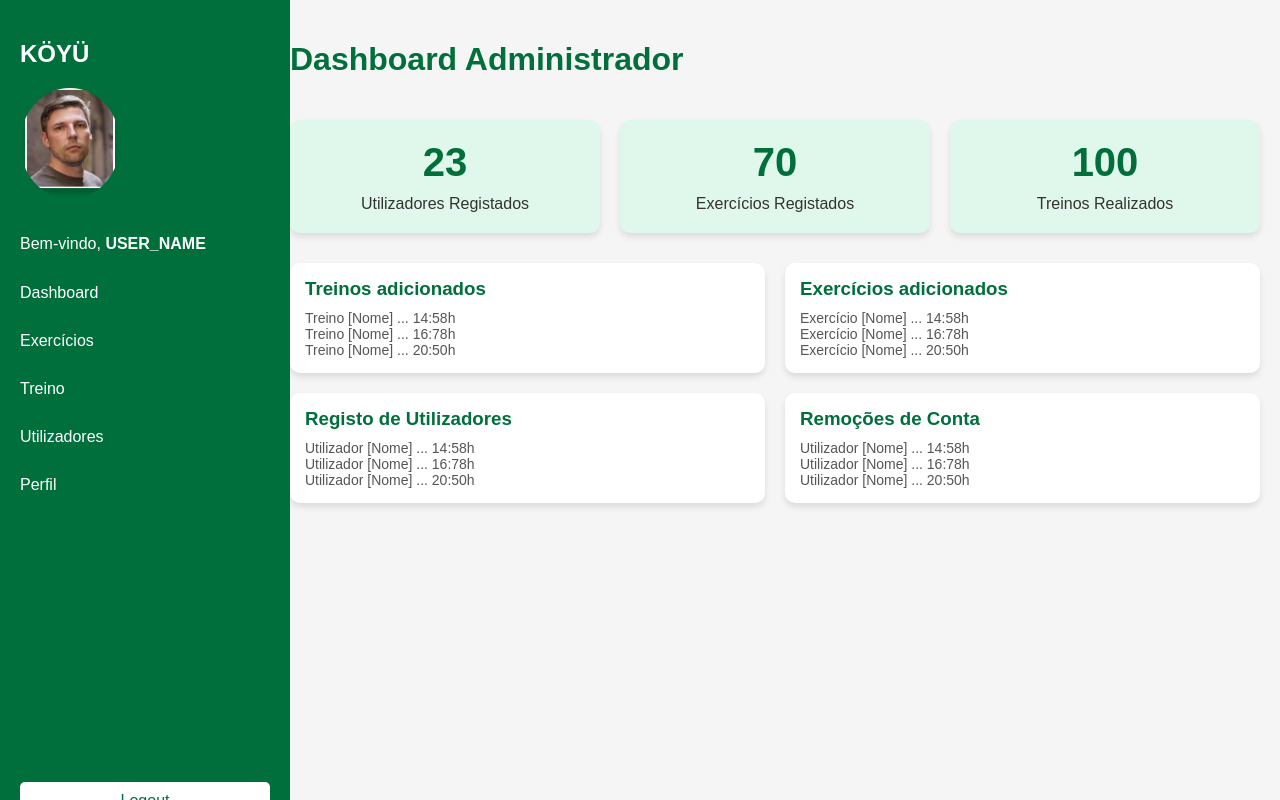
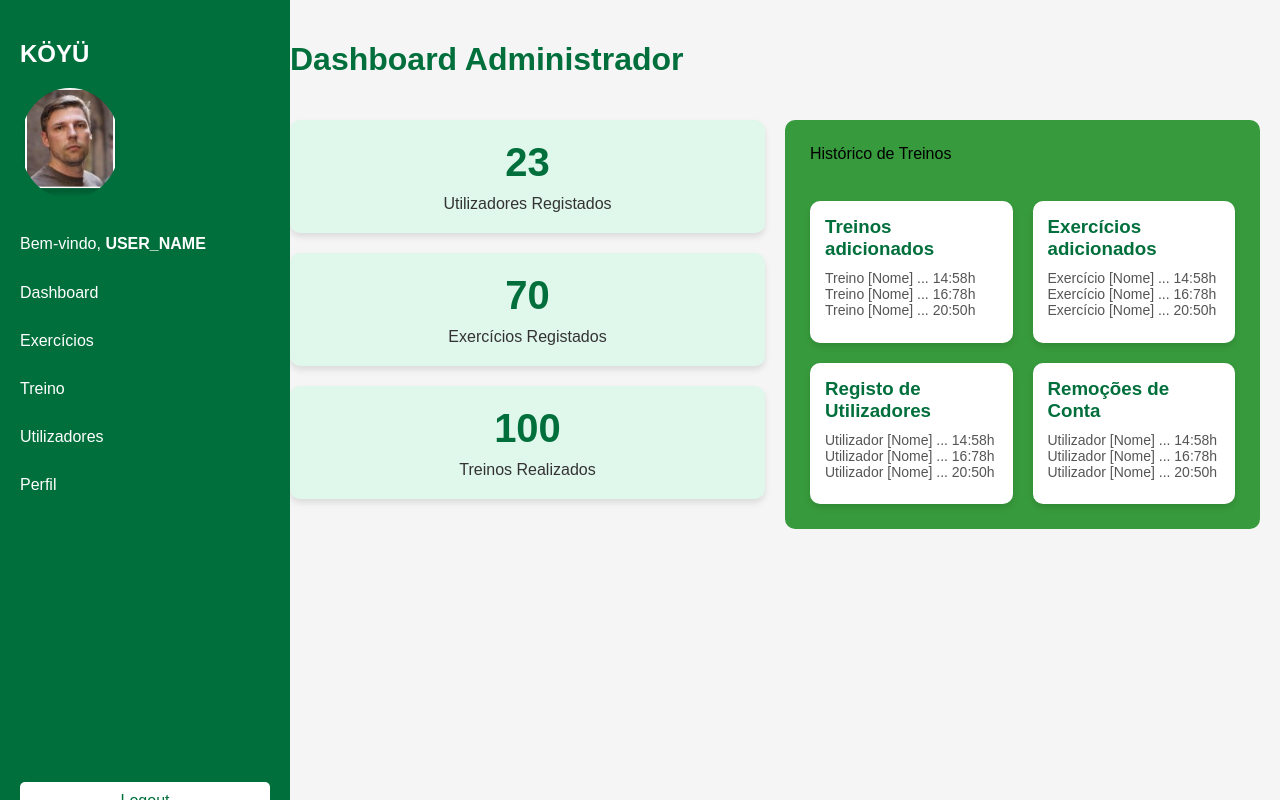
Before and after one commit to ggoncalves17/Projeto_Koyu, a Django app: page /dashboard in a window 1280 px wide. Run offline with Django 5.2, Linux system fonts and the light colour scheme.

Commit message:
Dashboard HTML & CSS

```diff
--- a/ProjetoKoyu_App/static/css/dashboard.css
+++ b/ProjetoKoyu_App/static/css/dashboard.css
@@ -70,6 +70,7 @@
     display: flex;
     gap: 20px;
     margin-bottom: 30px;
+    flex-direction: column;
 }
 
 .card {
@@ -94,8 +95,10 @@
 
 .history {
     display: grid;
-    grid-template-columns: repeat(2, 1fr);
     gap: 20px;
+    padding: 25px;
+    background-color: rgba(55, 154, 60, 1);
+    border-radius: 10px;
 }
 
 .history-card {
@@ -121,3 +124,24 @@
     color: #555;
     margin-bottom: 5px;
 }
+
+.grid-container {
+    display: grid;
+    grid-template-columns: 1fr 1fr;
+    grid-gap: 20px;
+}
+
+.historico_alteracoes {
+    left: 132px;
+    top: 44px;
+    position: middle;
+    overflow: visible;
+    width: 518px;
+    white-space: nowrap;
+    text-align: left;
+    font-family: Segoe UI;
+    font-style: normal;
+    font-weight: normal;
+    font-size: 45px;
+    color: rgba(255, 255, 255, 1);
+}
--- a/ProjetoKoyu_App/templates/projeto_koyu/dashboard.html
+++ b/ProjetoKoyu_App/templates/projeto_koyu/dashboard.html
@@ -26,8 +26,9 @@
         <div class="dashboard-header">
             <h1>Dashboard Administrador</h1>
         </div>
+		<div class="grid-container">
+        	<div class="cards">
 
-        <div class="cards">
             	<div class="card">
             	    <h2>23</h2>
                 	<p>Utilizadores Registados</p>
@@ -43,6 +44,11 @@
 			</div>
 
 			<div class="history">
+
+				<div class id = historico_alteracoes>
+					<span>Histórico de Treinos</span>
+				</div>
+				<div class="grid-container">
 					<div class="history-card">
 						<h3>Treinos adicionados</h3>
 						<ul>
@@ -77,5 +83,7 @@
 					</div>
 				</div>
 			</div>
+		</div>
+    </div>
 </body>
 </html>
```
Lines whose indentation alone changed are shown as unchanged.
